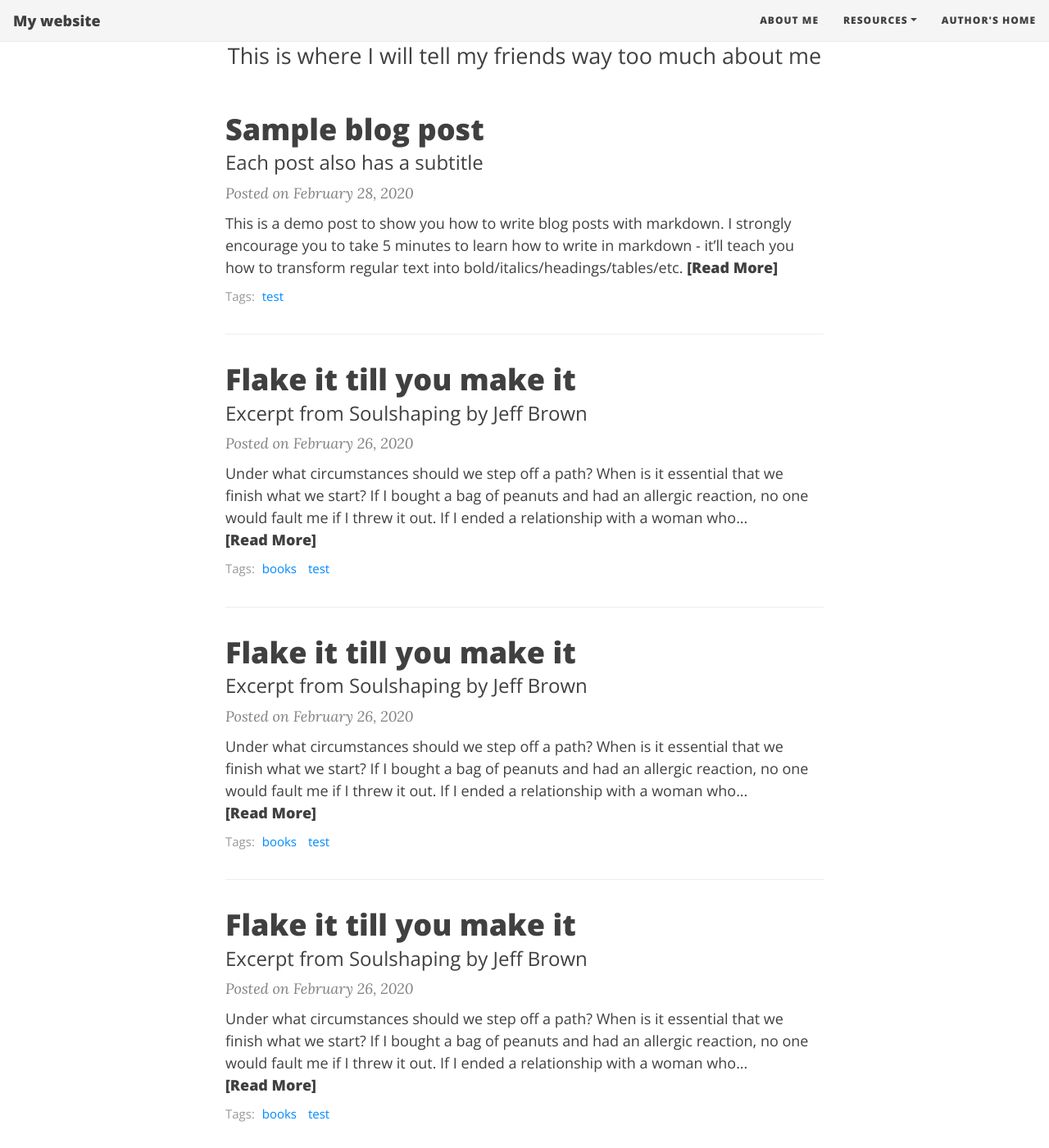
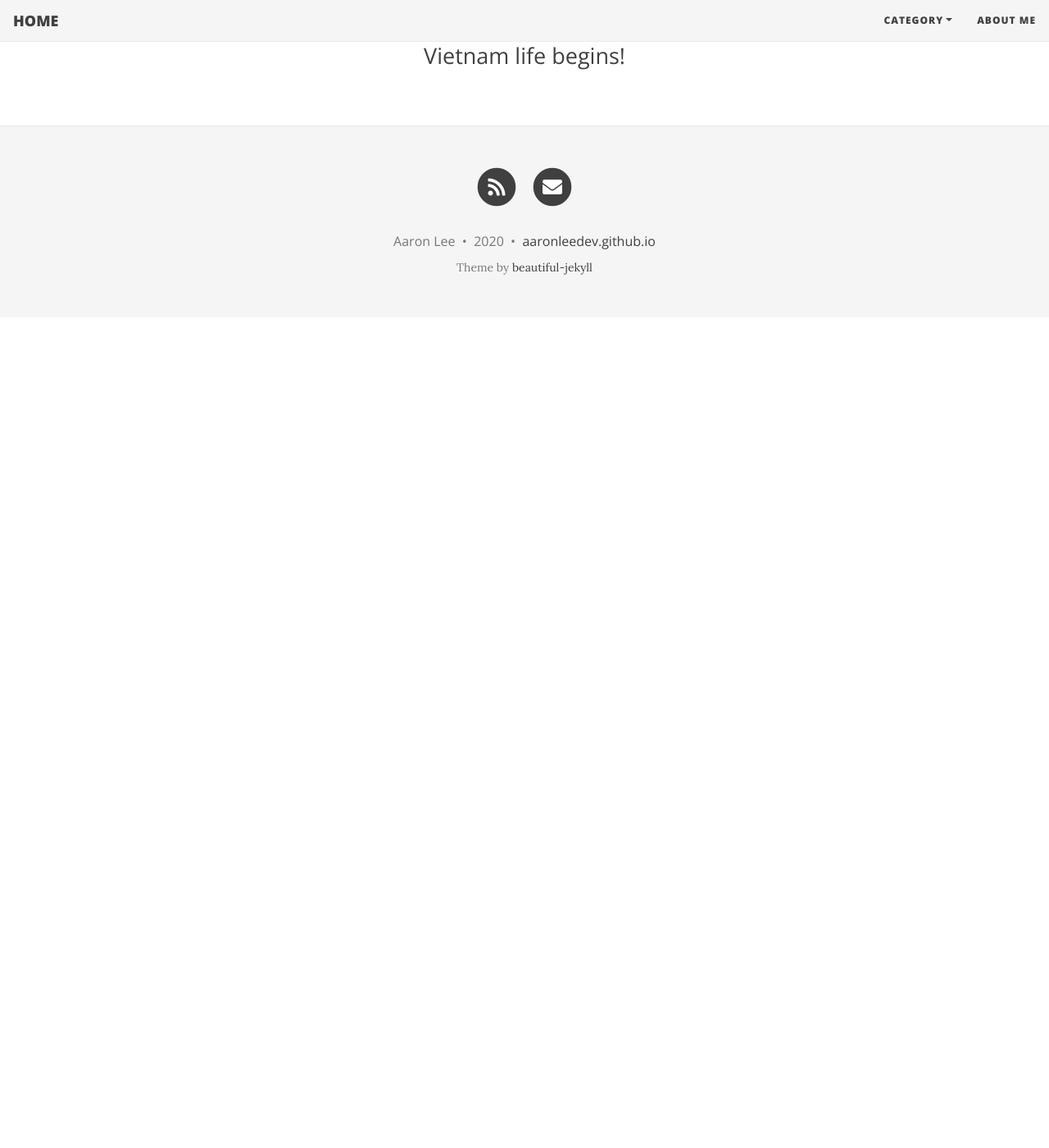
Before and after one commit to aaronleedev/aaronleedev.github.io, a Jekyll site: the page built from index.html, in a window 1280 px wide and 1400 px high, scrolled down 201 px. Shown: the whole window at 82% size. Built offline with Jekyll 4.4.1, drawn with Linux system fonts in a browser that asks for light colours; nearby versions of some CDN libraries; the list of posts is cut into pages by our own code; after the commit the page ends 900 px from its top, so only the background shows below that; some of the changed text lies outside the part shown.

Commit message:
setting theme

````diff
--- a/Gemfile
+++ b/Gemfile
@@ -3,3 +3,5 @@
 source "https://rubygems.org"
 
 gemspec
+
+gem 'tzinfo-data'
--- a/_config.yml
+++ b/_config.yml
@@ -1,22 +1,20 @@
 # --- Basic options --- #
 
 # Name of website
-title: My website
+title: HOME
 
 # Short description of your site
-description: A virtual proof that I'm awesome
+description:
 
 # Your name to show in the footer
-author: Some Person
+author: Aaron Lee
 
 # --- List of links in the navigation bar --- #
 
 navbar-links:
+  Category:
+    - 베트남어:
   About Me: "aboutme"
-  Resources:
-    - Beautiful Jekyll: "https://beautifuljekyll.com"
-    - Learn markdown: "https://www.markdowntutorial.com/"
-  Author's home: "https://deanattali.com"
 
 # --- Logo --- #
 
@@ -38,10 +36,10 @@ round-avatar: true
 # Uncomment the links you want to show and add your information to each one.
 # If you don't want to show a link to an RSS feed, set rss to "false".
 social-network-links:
-  email: "someone@example.com"
-  facebook: deanattali
-  github: daattali
-  twitter: daattali
+  email: "jjongaya83@gmail.com"
+#  facebook: daattali
+#  github: daattali
+#  twitter: daattali
   rss: true
 #  reddit: yourname
 #  linkedin: daattali
@@ -68,7 +66,7 @@ share-links-active:
 
 # How to display the link to your website in the footer
 # Remove this if you don't want a link in the footer
-url-pretty: "MyWebsite.com"
+url-pretty: "aaronleedev.github.io"
 
 # Create a "tags" index page and make tags on each post clickable
 link-tags: true
--- a/_posts/2020-02-26-flake-it-till-you-make-it-03.md
+++ /dev/null
@@ -1,15 +0,0 @@
----
-layout: post
-title: Flake it till you make it
-subtitle: Excerpt from Soulshaping by Jeff Brown
-cover-img: /assets/img/path.jpg
-tags: [books, test]
----
-
-Under what circumstances should we step off a path? When is it essential that we finish what we start? If I bought a bag of peanuts and had an allergic reaction, no one would fault me if I threw it out. If I ended a relationship with a woman who hit me, no one would say that I had a commitment problem. But if I walk away from a seemingly secure route because my soul has other ideas, I am a flake?
-
-The truth is that no one else can definitively know the path we are here to walk. It’s tempting to listen—many of us long for the omnipotent other—but unless they are genuine psychic intuitives, they can’t know. All others can know is their own truth, and if they’ve actually done the work to excavate it, they will have the good sense to know that they cannot genuinely know anyone else’s. Only soul knows the path it is here to walk. Since you are the only one living in your temple, only you can know its scriptures and interpretive structure.
-
-At the heart of the struggle are two very different ideas of success—survival-driven and soul-driven. For survivalists, success is security, pragmatism, power over others. Success is the absence of material suffering, the nourishing of the soul be damned. It is an odd and ironic thing that most of the material power in our world often resides in the hands of younger souls. Still working in the egoic and material realms, they love the sensations of power and focus most of their energy on accumulation. Older souls tend not to be as materially driven. They have already played the worldly game in previous lives and they search for more subtle shades of meaning in this one—authentication rather than accumulation. They are often ignored by the culture at large, although they really are the truest warriors.
-
-A soulful notion of success rests on the actualization of our innate image. Success is simply the completion of a soul step, however unsightly it may be. We have finished what we started when the lesson is learned. What a fear-based culture calls a wonderful opportunity may be fruitless and misguided for the soul. Staying in a passionless relationship may satisfy our need for comfort, but it may stifle the soul. Becoming a famous lawyer is only worthwhile if the soul demands it. It is an essential failure if you are called to be a monastic this time around. If you need to explore and abandon ten careers in order to stretch your soul toward its innate image, then so be it. Flake it till you make it.
--- a/_posts/2020-02-26-flake-it-till-you-make-it-04.md
+++ /dev/null
@@ -1,15 +0,0 @@
----
-layout: post
-title: Flake it till you make it
-subtitle: Excerpt from Soulshaping by Jeff Brown
-cover-img: /assets/img/path.jpg
-tags: [books, test]
----
-
-Under what circumstances should we step off a path? When is it essential that we finish what we start? If I bought a bag of peanuts and had an allergic reaction, no one would fault me if I threw it out. If I ended a relationship with a woman who hit me, no one would say that I had a commitment problem. But if I walk away from a seemingly secure route because my soul has other ideas, I am a flake?
-
-The truth is that no one else can definitively know the path we are here to walk. It’s tempting to listen—many of us long for the omnipotent other—but unless they are genuine psychic intuitives, they can’t know. All others can know is their own truth, and if they’ve actually done the work to excavate it, they will have the good sense to know that they cannot genuinely know anyone else’s. Only soul knows the path it is here to walk. Since you are the only one living in your temple, only you can know its scriptures and interpretive structure.
-
-At the heart of the struggle are two very different ideas of success—survival-driven and soul-driven. For survivalists, success is security, pragmatism, power over others. Success is the absence of material suffering, the nourishing of the soul be damned. It is an odd and ironic thing that most of the material power in our world often resides in the hands of younger souls. Still working in the egoic and material realms, they love the sensations of power and focus most of their energy on accumulation. Older souls tend not to be as materially driven. They have already played the worldly game in previous lives and they search for more subtle shades of meaning in this one—authentication rather than accumulation. They are often ignored by the culture at large, although they really are the truest warriors.
-
-A soulful notion of success rests on the actualization of our innate image. Success is simply the completion of a soul step, however unsightly it may be. We have finished what we started when the lesson is learned. What a fear-based culture calls a wonderful opportunity may be fruitless and misguided for the soul. Staying in a passionless relationship may satisfy our need for comfort, but it may stifle the soul. Becoming a famous lawyer is only worthwhile if the soul demands it. It is an essential failure if you are called to be a monastic this time around. If you need to explore and abandon ten careers in order to stretch your soul toward its innate image, then so be it. Flake it till you make it.
--- a/_posts/2020-02-26-flake-it-till-you-make-it-05.md
+++ /dev/null
@@ -1,15 +0,0 @@
----
-layout: post
-title: Flake it till you make it
-subtitle: Excerpt from Soulshaping by Jeff Brown
-cover-img: /assets/img/path.jpg
-tags: [books, test]
----
-
-Under what circumstances should we step off a path? When is it essential that we finish what we start? If I bought a bag of peanuts and had an allergic reaction, no one would fault me if I threw it out. If I ended a relationship with a woman who hit me, no one would say that I had a commitment problem. But if I walk away from a seemingly secure route because my soul has other ideas, I am a flake?
-
-The truth is that no one else can definitively know the path we are here to walk. It’s tempting to listen—many of us long for the omnipotent other—but unless they are genuine psychic intuitives, they can’t know. All others can know is their own truth, and if they’ve actually done the work to excavate it, they will have the good sense to know that they cannot genuinely know anyone else’s. Only soul knows the path it is here to walk. Since you are the only one living in your temple, only you can know its scriptures and interpretive structure.
-
-At the heart of the struggle are two very different ideas of success—survival-driven and soul-driven. For survivalists, success is security, pragmatism, power over others. Success is the absence of material suffering, the nourishing of the soul be damned. It is an odd and ironic thing that most of the material power in our world often resides in the hands of younger souls. Still working in the egoic and material realms, they love the sensations of power and focus most of their energy on accumulation. Older souls tend not to be as materially driven. They have already played the worldly game in previous lives and they search for more subtle shades of meaning in this one—authentication rather than accumulation. They are often ignored by the culture at large, although they really are the truest warriors.
-
-A soulful notion of success rests on the actualization of our innate image. Success is simply the completion of a soul step, however unsightly it may be. We have finished what we started when the lesson is learned. What a fear-based culture calls a wonderful opportunity may be fruitless and misguided for the soul. Staying in a passionless relationship may satisfy our need for comfort, but it may stifle the soul. Becoming a famous lawyer is only worthwhile if the soul demands it. It is an essential failure if you are called to be a monastic this time around. If you need to explore and abandon ten careers in order to stretch your soul toward its innate image, then so be it. Flake it till you make it.
--- a/_posts/2020-02-26-flake-it-till-you-make-it.md
+++ /dev/null
@@ -1,15 +0,0 @@
----
-layout: post
-title: Flake it till you make it
-subtitle: Excerpt from Soulshaping by Jeff Brown
-cover-img: /assets/img/path.jpg
-tags: [books, test]
----
-
-Under what circumstances should we step off a path? When is it essential that we finish what we start? If I bought a bag of peanuts and had an allergic reaction, no one would fault me if I threw it out. If I ended a relationship with a woman who hit me, no one would say that I had a commitment problem. But if I walk away from a seemingly secure route because my soul has other ideas, I am a flake?
-
-The truth is that no one else can definitively know the path we are here to walk. It’s tempting to listen—many of us long for the omnipotent other—but unless they are genuine psychic intuitives, they can’t know. All others can know is their own truth, and if they’ve actually done the work to excavate it, they will have the good sense to know that they cannot genuinely know anyone else’s. Only soul knows the path it is here to walk. Since you are the only one living in your temple, only you can know its scriptures and interpretive structure.
-
-At the heart of the struggle are two very different ideas of success—survival-driven and soul-driven. For survivalists, success is security, pragmatism, power over others. Success is the absence of material suffering, the nourishing of the soul be damned. It is an odd and ironic thing that most of the material power in our world often resides in the hands of younger souls. Still working in the egoic and material realms, they love the sensations of power and focus most of their energy on accumulation. Older souls tend not to be as materially driven. They have already played the worldly game in previous lives and they search for more subtle shades of meaning in this one—authentication rather than accumulation. They are often ignored by the culture at large, although they really are the truest warriors.
-
-A soulful notion of success rests on the actualization of our innate image. Success is simply the completion of a soul step, however unsightly it may be. We have finished what we started when the lesson is learned. What a fear-based culture calls a wonderful opportunity may be fruitless and misguided for the soul. Staying in a passionless relationship may satisfy our need for comfort, but it may stifle the soul. Becoming a famous lawyer is only worthwhile if the soul demands it. It is an essential failure if you are called to be a monastic this time around. If you need to explore and abandon ten careers in order to stretch your soul toward its innate image, then so be it. Flake it till you make it.
--- a/_posts/2020-02-28-test-markdown.md
+++ /dev/null
@@ -1,78 +0,0 @@
----
-layout: post
-title: Sample blog post
-subtitle: Each post also has a subtitle
-gh-repo: daattali/beautiful-jekyll
-gh-badge: [star, fork, follow]
-tags: [test]
-comments: true
----
-
-This is a demo post to show you how to write blog posts with markdown.  I strongly encourage you to [take 5 minutes to learn how to write in markdown](https://markdowntutorial.com/) - it'll teach you how to transform regular text into bold/italics/headings/tables/etc.
-
-**Here is some bold text**
-
-## Here is a secondary heading
-
-Here's a useless table:
-
-| Number | Next number | Previous number |
-| :------ |:--- | :--- |
-| Five | Six | Four |
-| Ten | Eleven | Nine |
-| Seven | Eight | Six |
-| Two | Three | One |
-
-
-How about a yummy crepe?
-
-![Crepe](https://s3-media3.fl.yelpcdn.com/bphoto/cQ1Yoa75m2yUFFbY2xwuqw/348s.jpg)
-
-It can also be centered!
-
-![Crepe](https://s3-media3.fl.yelpcdn.com/bphoto/cQ1Yoa75m2yUFFbY2xwuqw/348s.jpg){: .mx-auto.d-block :}
-
-Here's a code chunk:
-
-~~~
-var foo = function(x) {
-  return(x + 5);
-}
-foo(3)
-~~~
-
-And here is the same code with syntax highlighting:
-
-```javascript
-var foo = function(x) {
-  return(x + 5);
-}
-foo(3)
-```
-
-And here is the same code yet again but with line numbers:
-
-{% highlight javascript linenos %}
-var foo = function(x) {
-  return(x + 5);
-}
-foo(3)
-{% endhighlight %}
-
-## Boxes
-You can add notification, warning and error boxes like this:
-
-### Notification
-
-{: .box-note}
-**Note:** This is a notification box.
-
-### Warning
-
-{: .box-warning}
-**Warning:** This is a warning box.
-
-### Error
-
-{: .box-error}
-**Error:** This is an error box.
--- a/aboutme.md
+++ b/aboutme.md
@@ -1,16 +1,7 @@
 ---
 layout: page
-title: About me
-subtitle: Why you'd want to go on a date with me
+title: About Me
+subtitle:
 ---
 
-My name is Inigo Montoya. I have the following qualities:
-
-- I rock a great mustache
-- I'm extremely loyal to my family
-
-What else do you need?
-
-### my history
-
-To be honest, I'm having some trouble remembering right now, so why don't you just watch [my movie](https://en.wikipedia.org/wiki/The_Princess_Bride_%28film%29) and it will answer **all** your questions.
+![]({{"/assets/img/profile.png" | relative_url}}){: .mx-auto.d-block :}
--- a/index.html
+++ b/index.html
@@ -1,5 +1,5 @@
 ---
 layout: home
-title: My website
-subtitle: This is where I will tell my friends way too much about me
+title: Aaron Lee Dev
+subtitle: Vietnam life begins!
 ---
````
Also changed, not shown: _posts/2020-02-26-flake-it-till-you-make-it-01.md (deleted, +0 -15 lines), _posts/2020-02-26-flake-it-till-you-make-it-02.md (deleted, +0 -15 lines), README.md, assets/img/hello_world.jpeg (deleted), assets/img/install-steps.gif (deleted), assets/img/path.jpg (deleted), assets/img/profile.png (added), 1 other file.
